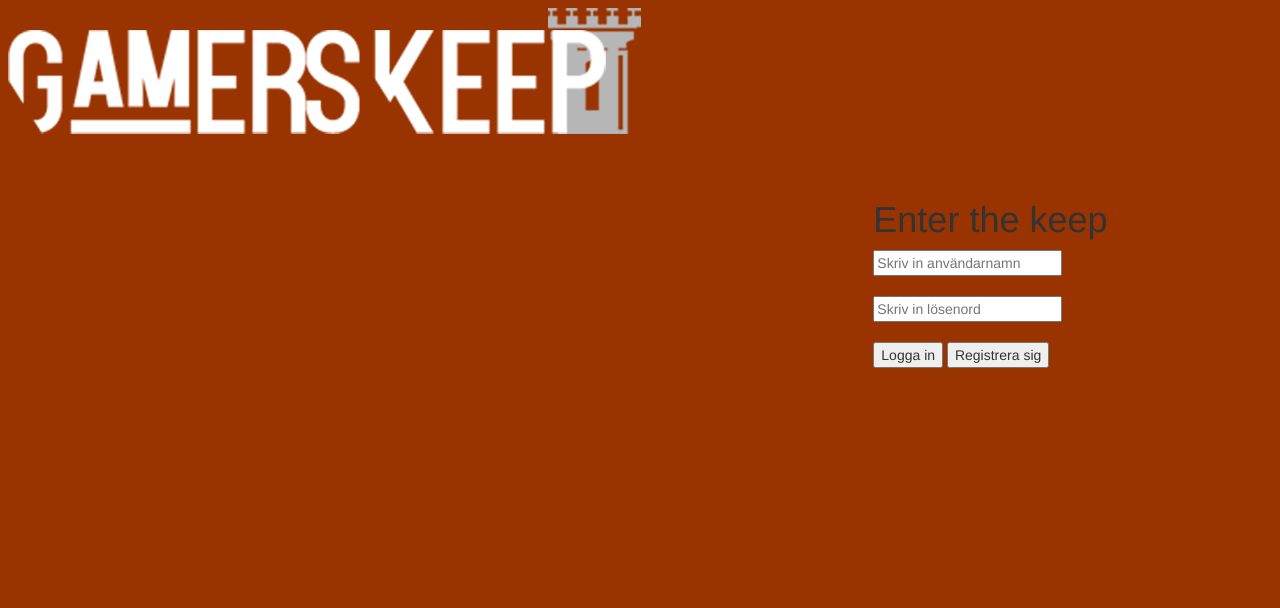
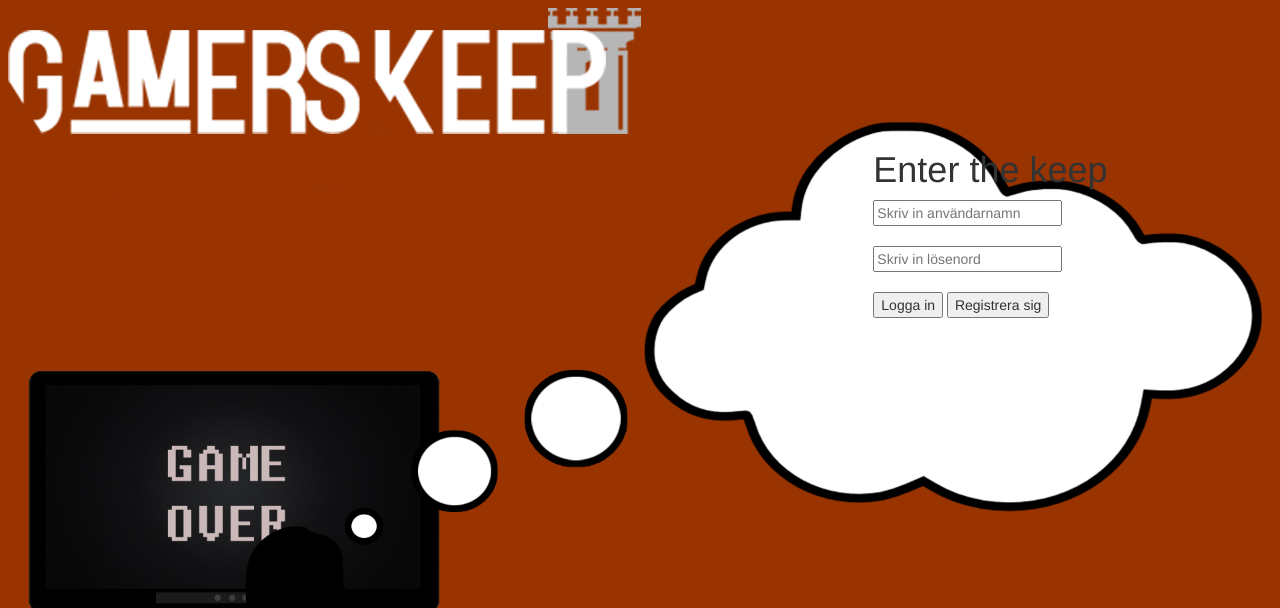
Before and after one commit to Robjen12/GamersKeep, a PHP site: page /login.php in a window 1280 px wide. Shown: the top 608 px of the page. Run offline with PHP 8.4, Linux system fonts and the light colour scheme.

Commit message:
bakgrunden på inlogningsidan

```diff
--- a/css/style.css
+++ b/css/style.css
@@ -1,5 +1,9 @@
 body{
 	background-color: #993300;
+}
+.login-picture{
+	background: url(../images/Registrering.jpg) no-repeat center center fixed;
+	background-size: 100%;
 }
 .logo{
 	background-size: 50%;
@@ -36,7 +40,7 @@ body{
 
 .login
 {
-	margin-top: 200px;
+	margin-top: 150px;
 }
 .register{
 	background-color: white;
--- a/login.php
+++ b/login.php
@@ -13,7 +13,7 @@ $content = <<<END
   	<link rel="stylesheet" href="css/style.css">
 </head>
 
-<body>
+<body class="login-picture">
 	<div id="container">
 		<div class="row">
 			<div class="col-md-6">
```
Also changed, not shown: images/registrering.jpg.
